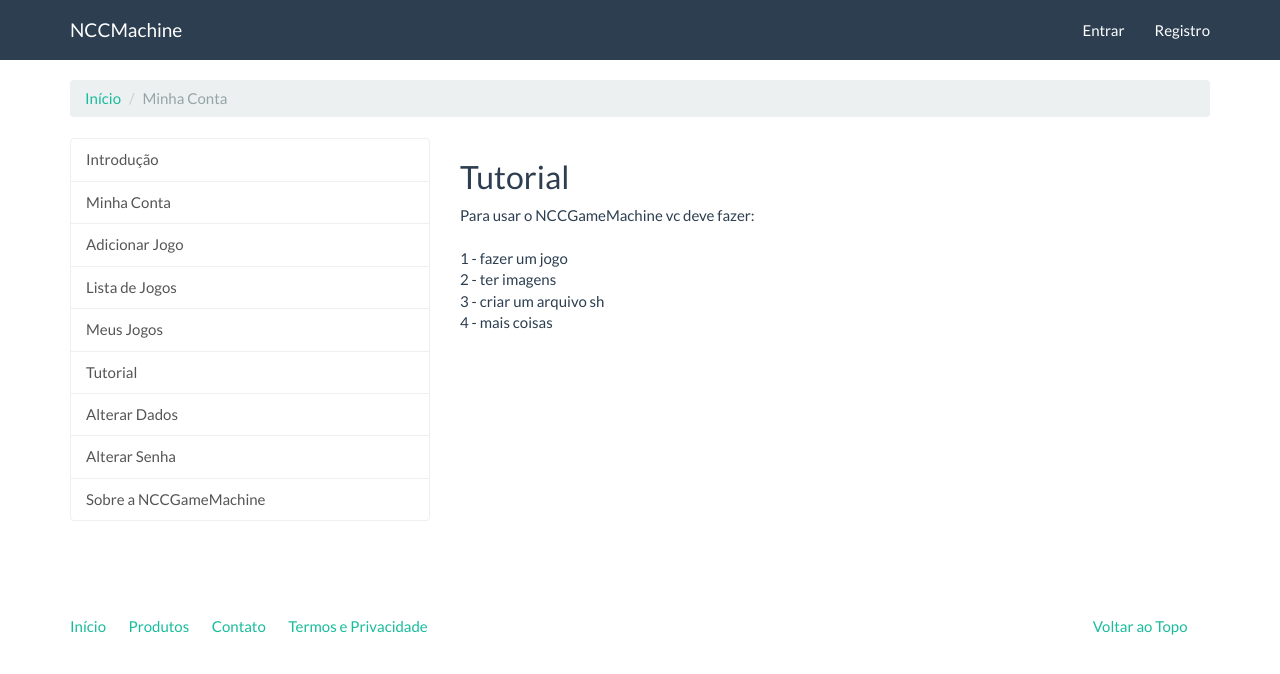
After one commit to cassiandrei/portalnccmachine, a Django app: template core/templates/tutorial.html in a window 1280 px wide. The commit adds this page. Shown: the top 674 px of the page. Run offline with Django 3.2, Linux system fonts and the light colour scheme; the template is opened without the code that fills it, so the values that code supplies are empty; some libraries are stand-ins or nearby versions.

Commit message:
Criado htmls, alterados as urls delas e iniciado as views

```diff
--- a/accounts/templates/accounts/index.html
+++ b/accounts/templates/accounts/index.html
@@ -10,9 +10,15 @@
 <div class="row">
     <div class="col-md-4">
         <div class="list-group">
-          <a href="{% url 'accounts:index' %}" class="list-group-item active">Minha Conta</a>
+          <a href="{% url 'intro' %}" class="list-group-item">Introdução</a>
+          <a href="{% url 'accounts:index' %}" class="list-group-item">Minha Conta</a>
+          <a href="{% url 'game:add' %}" class="list-group-item">Adicionar Jogo</a>
+          <a href="{% url 'game:lista_jogos' %}" class="list-group-item">Lista de Jogos</a>
+          <a href="{% url 'accounts:meus_jogos' %}" class="list-group-item">Meus Jogos</a>
+          <a href="{% url 'tutorial' %}" class="list-group-item">Tutorial</a>
           <a href="{% url 'accounts:update_user' %}" class="list-group-item">Alterar Dados</a>
           <a href="{% url 'accounts:update_password' %}" class="list-group-item">Alterar Senha</a>
+          <a href="{% url 'sobre' %}" class="list-group-item">Sobre a NCCGameMachine</a>
         </div>
     </div>
     <div class="col-md-8">
--- a/accounts/urls.py
+++ b/accounts/urls.py
@@ -10,4 +10,5 @@ urlpatterns = [
     url(r'^alterar-dados/$', views.update_user, name='update_user'),
     url(r'^alterar-senha/$', views.update_password, name='update_password'),
     url(r'^registro/$', views.register, name='register'),
+    url(r'^meusjogos/$', views.meus_jogos, name='meus_jogos'),
 ]
--- a/accounts/views.py
+++ b/accounts/views.py
@@ -64,3 +64,6 @@ class UpdatePasswordView(LoginRequiredMixin, FormView):
 index = IndexView.as_view()
 update_user = UpdateUserView.as_view()
 update_password = UpdatePasswordView.as_view()
+
+def meus_jogos(request):
+    return render(request, 'accounts/meus_jogos.html')
--- /dev/null
+++ b/core/templates/tutorial.html
@@ -0,0 +1,15 @@
+{% extends "accounts/index.html" %}
+
+{% load widget_tweaks %}
+
+{% block title %}Tutorial{% endblock %}
+
+{% block accounts_container %}
+    <h2>Tutorial</h2>
+
+    Para usar o NCCGameMachine vc deve fazer:<br><br>
+    1 - fazer um jogo<br>
+    2 - ter imagens<br>
+    3 - criar um arquivo sh<br>
+    4 - mais coisas
+{% endblock %}
--- a/game/urls.py
+++ b/game/urls.py
@@ -8,4 +8,5 @@ app_name = 'game'
 urlpatterns = [
     url(r'^$', views.index, name='index'),
     url(r'^adicionar$', views.gameregister, name='add'),
+    url(r'^lista/$', views.lista_jogos, name='lista_jogos'),
 ]
--- a/game/views.py
+++ b/game/views.py
@@ -16,3 +16,6 @@ def gameregister(request):
         else:
             messages.error(request, 'Dados invalidos')
     return render(request, 'game/add.html', {'form': form})
+
+def lista_jogos(request):
+    return render(request, 'game/lista_jogos.html')
--- a/portal/urls.py
+++ b/portal/urls.py
@@ -13,6 +13,9 @@ urlpatterns = [
     url(r'^contato/$', views.contact, name='contact'),
     url(r'^entrar/$', login, {'template_name': 'login.html'}, name='login'),
     url(r'^sair/$', logout, {'next_page': 'index'}, name='logout'),
+    url(r'^intro/$', views.intro, name='intro'),
+    url(r'^tutorial/$', views.tutorial, name='tutorial'),
+    url(r'^sobre/$', views.sobre, name='sobre'),
     path('conta/', include('accounts.urls', namespace='accounts')),
     path('jogos/', include('game.urls', namespace='game')),
     url(r'^admin/', admin.site.urls),
```
Also changed, not shown: accounts/templates/accounts/meus_jogos.html (added, +12 -0 lines), core/templates/intro.html (added, +11 -0 lines), core/templates/sobre.html (added, +12 -0 lines), core/views.py (+9 -0 lines), game/templates/game/lista_jogos.html (added, +12 -0 lines).
